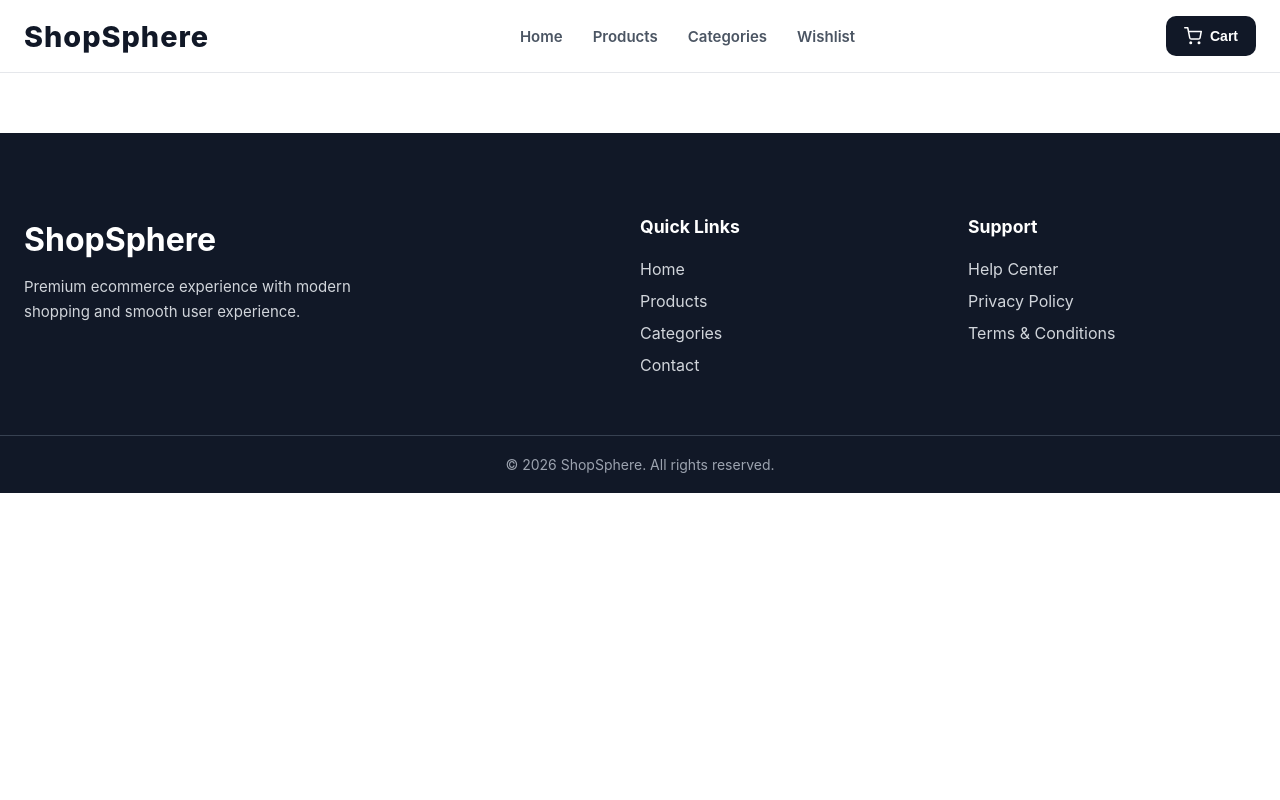
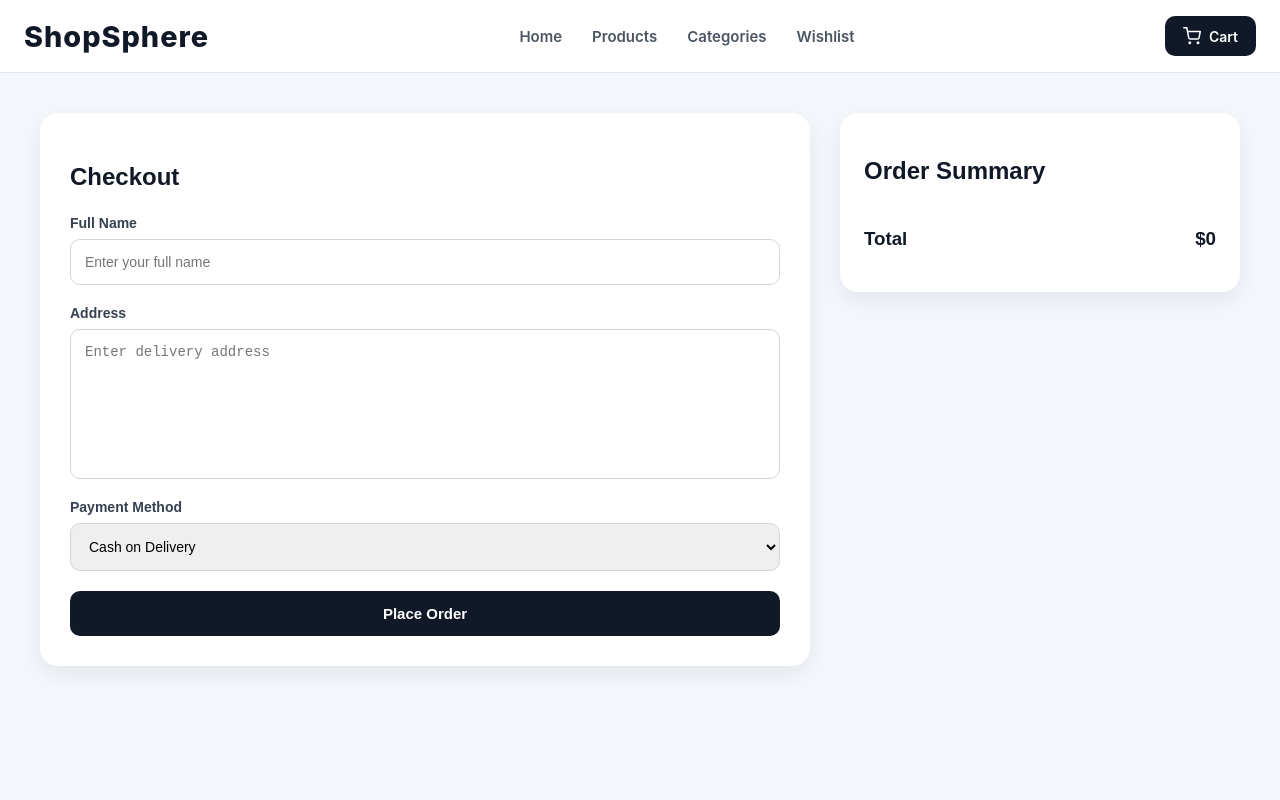
Before and after one commit to Mdirfan0786/E-commerse, a React (Create React App) app: page /cart in a window 1280 px wide. Shown: the top 800 px of the page. Built offline with nearby package versions, Linux system fonts and the light colour scheme.

Commit message:
Add checkout page with order summary and connect cart state with Redux store

```diff
--- a/src/App.jsx
+++ b/src/App.jsx
@@ -10,6 +10,8 @@ const ProductDetail = React.lazy(
   () => import("./pages/profuctDetails/ProductDetail"),
 );
 
+const Checkout = React.lazy(() => import("./pages/checkout/Checkout"));
+
 function App() {
   return (
     <>
@@ -18,8 +20,8 @@ function App() {
       <Suspense fallback={<Loader />}>
         <Routes>
           <Route path="/" element={<Catalog />} />
-
           <Route path="/product/:id" element={<ProductDetail />} />
+          <Route path="/cart" element={<Checkout />} />
         </Routes>
       </Suspense>
 
--- a/src/components/navbar/Navbar.jsx
+++ b/src/components/navbar/Navbar.jsx
@@ -15,7 +15,7 @@ function Navbar() {
           <Link to="/">ShopSphere</Link>
         </div>
 
-        {/* Desktop Navigation */}
+        {/* Navigation */}
         <nav className={`${styles.navLinks} ${isOpen ? styles.active : ""}`}>
           <Link to="/" onClick={() => setIsOpen(false)}>
             Home
@@ -36,10 +36,15 @@ function Navbar() {
 
         {/* Right Actions */}
         <div className={styles.actions}>
-          <button className={styles.cartBtn}>
+          {/* Cart Navigation */}
+          <Link
+            to="/cart"
+            className={styles.cartBtn}
+            onClick={() => setIsOpen(false)}
+          >
             <FiShoppingCart size={18} />
             Cart
-          </button>
+          </Link>
 
           {/* Hamburger Button */}
           <button className={styles.menuBtn} onClick={() => setIsOpen(!isOpen)}>
--- a/src/components/navbar/Navbar.module.css
+++ b/src/components/navbar/Navbar.module.css
@@ -99,7 +99,7 @@
   display: flex;
   align-items: center;
   gap: 8px;
-
+  text-decoration: none;
   border: none;
 
   background: #111827;
--- a/src/pages/catalog/catalog.jsx
+++ b/src/pages/catalog/catalog.jsx
@@ -6,6 +6,8 @@ import {
   filterByPrice,
   resetFilters,
 } from "../../features/products/productsSlice";
+
+import { addToCart } from "../../features/cart/cartSlice";
 
 import styles from "./catalog.module.css";
 
@@ -79,7 +81,16 @@ function Catalog() {
                 </Link>
 
                 {/* Add to cart button */}
-                <button className={styles.cartBtn}>Add to Cart</button>
+                <button
+                  className={styles.cartBtn}
+                  onClick={() => {
+                    dispatch(addToCart(p));
+
+                    alert("Product added to cart successfully!");
+                  }}
+                >
+                  Add to Cart
+                </button>
               </div>
             </div>
           </div>
--- /dev/null
+++ b/src/pages/checkout/Checkout.jsx
@@ -0,0 +1,127 @@
+import React, { useMemo, useState } from "react";
+import { useSelector } from "react-redux";
+
+import styles from "./Checkout.module.css";
+
+function Checkout() {
+  // Get cart items from Redux store
+  const cartItems = useSelector((state) => state.cart.items);
+
+  // Checkout form state
+  const [formData, setFormData] = useState({
+    name: "",
+    address: "",
+    payment: "Cash on Delivery",
+  });
+
+  // Handle form input changes
+  const handleChange = (e) => {
+    setFormData({
+      ...formData,
+      [e.target.name]: e.target.value,
+    });
+  };
+
+  // Calculate total price
+  const totalPrice = useMemo(() => {
+    return cartItems.reduce(
+      (total, item) => total + item.price * item.quantity,
+      0,
+    );
+  }, [cartItems]);
+
+  // Mock order submit
+  const handleSubmit = (e) => {
+    e.preventDefault();
+
+    alert("Order placed successfully");
+
+    console.log(formData);
+  };
+
+  return (
+    <div className={styles.container}>
+      <div className={styles.wrapper}>
+        {/* Checkout Form */}
+        <form className={styles.form} onSubmit={handleSubmit}>
+          <h2>Checkout</h2>
+
+          {/* Full Name */}
+          <div className={styles.inputGroup}>
+            <label>Full Name</label>
+
+            <input
+              type="text"
+              name="name"
+              placeholder="Enter your full name"
+              value={formData.name}
+              onChange={handleChange}
+              required
+            />
+          </div>
+
+          {/* Address */}
+          <div className={styles.inputGroup}>
+            <label>Address</label>
+
+            <textarea
+              name="address"
+              placeholder="Enter delivery address"
+              value={formData.address}
+              onChange={handleChange}
+              required
+            />
+          </div>
+
+          {/* Payment Type */}
+          <div className={styles.inputGroup}>
+            <label>Payment Method</label>
+
+            <select
+              name="payment"
+              value={formData.payment}
+              onChange={handleChange}
+            >
+              <option>Cash on Delivery</option>
+
+              <option>UPI</option>
+
+              <option>Credit Card</option>
+            </select>
+          </div>
+
+          {/* Submit Button */}
+          <button type="submit" className={styles.orderBtn}>
+            Place Order
+          </button>
+        </form>
+
+        {/* Order Summary */}
+        <div className={styles.summary}>
+          <h2>Order Summary</h2>
+
+          {cartItems.map((item) => (
+            <div key={item.id} className={styles.summaryItem}>
+              <div>
+                <h4>{item.name}</h4>
+
+                <p>Qty: {item.quantity}</p>
+              </div>
+
+              <p>${item.price * item.quantity}</p>
+            </div>
+          ))}
+
+          {/* Total */}
+          <div className={styles.total}>
+            <h3>Total</h3>
+
+            <h3>${totalPrice}</h3>
+          </div>
+        </div>
+      </div>
+    </div>
+  );
+}
+
+export default Checkout;
--- /dev/null
+++ b/src/pages/checkout/Checkout.module.css
@@ -0,0 +1,175 @@
+.container {
+  min-height: 100vh;
+  background: #f4f7fb;
+
+  padding: 40px;
+
+  font-family: Arial, sans-serif;
+}
+
+.wrapper {
+  max-width: 1200px;
+
+  margin: 0 auto;
+
+  display: grid;
+  grid-template-columns: 1fr 400px;
+
+  gap: 30px;
+}
+
+/* Form */
+
+.form {
+  background: white;
+
+  padding: 30px;
+
+  border-radius: 18px;
+
+  box-shadow: 0 8px 24px rgba(0, 0, 0, 0.08);
+}
+
+.form h2 {
+  margin-bottom: 24px;
+
+  color: #111827;
+}
+
+.inputGroup {
+  display: flex;
+  flex-direction: column;
+
+  margin-bottom: 20px;
+}
+
+.inputGroup label {
+  margin-bottom: 8px;
+
+  font-size: 14px;
+  font-weight: 600;
+
+  color: #374151;
+}
+
+.inputGroup input,
+.inputGroup textarea,
+.inputGroup select {
+  padding: 14px;
+
+  border: 1px solid #d1d5db;
+
+  border-radius: 10px;
+
+  font-size: 14px;
+
+  outline: none;
+}
+
+.inputGroup textarea {
+  resize: none;
+
+  min-height: 120px;
+}
+
+/* Button */
+
+.orderBtn {
+  width: 100%;
+
+  border: none;
+
+  background: #111827;
+  color: white;
+
+  padding: 14px;
+
+  border-radius: 10px;
+
+  font-size: 15px;
+  font-weight: 600;
+
+  cursor: pointer;
+
+  transition: 0.3s;
+}
+
+.orderBtn:hover {
+  background: #000;
+}
+
+/* Summary */
+
+.summary {
+  background: white;
+
+  padding: 24px;
+
+  border-radius: 18px;
+
+  height: fit-content;
+
+  box-shadow: 0 8px 24px rgba(0, 0, 0, 0.08);
+}
+
+.summary h2 {
+  margin-bottom: 22px;
+
+  color: #111827;
+}
+
+.summaryItem {
+  display: flex;
+  justify-content: space-between;
+  align-items: center;
+
+  padding: 14px 0;
+
+  border-bottom: 1px solid #e5e7eb;
+}
+
+.summaryItem h4 {
+  margin-bottom: 4px;
+
+  color: #111827;
+}
+
+.summaryItem p {
+  font-size: 14px;
+
+  color: #6b7280;
+}
+
+/* Total */
+
+.total {
+  display: flex;
+  justify-content: space-between;
+
+  margin-top: 24px;
+}
+
+.total h3 {
+  color: #111827;
+}
+
+/* Tablet */
+
+@media (max-width: 900px) {
+  .wrapper {
+    grid-template-columns: 1fr;
+  }
+}
+
+/* Mobile */
+
+@media (max-width: 480px) {
+  .container {
+    padding: 20px;
+  }
+
+  .form,
+  .summary {
+    padding: 20px;
+  }
+}
--- a/src/store.js
+++ b/src/store.js
@@ -2,8 +2,12 @@ import { configureStore } from "@reduxjs/toolkit";
 
 import productsReducer from "./features/products/productsSlice";
 
+import cartReducer from "./features/cart/cartSlice";
+
 export const store = configureStore({
   reducer: {
     products: productsReducer,
+
+    cart: cartReducer,
   },
 });
```
